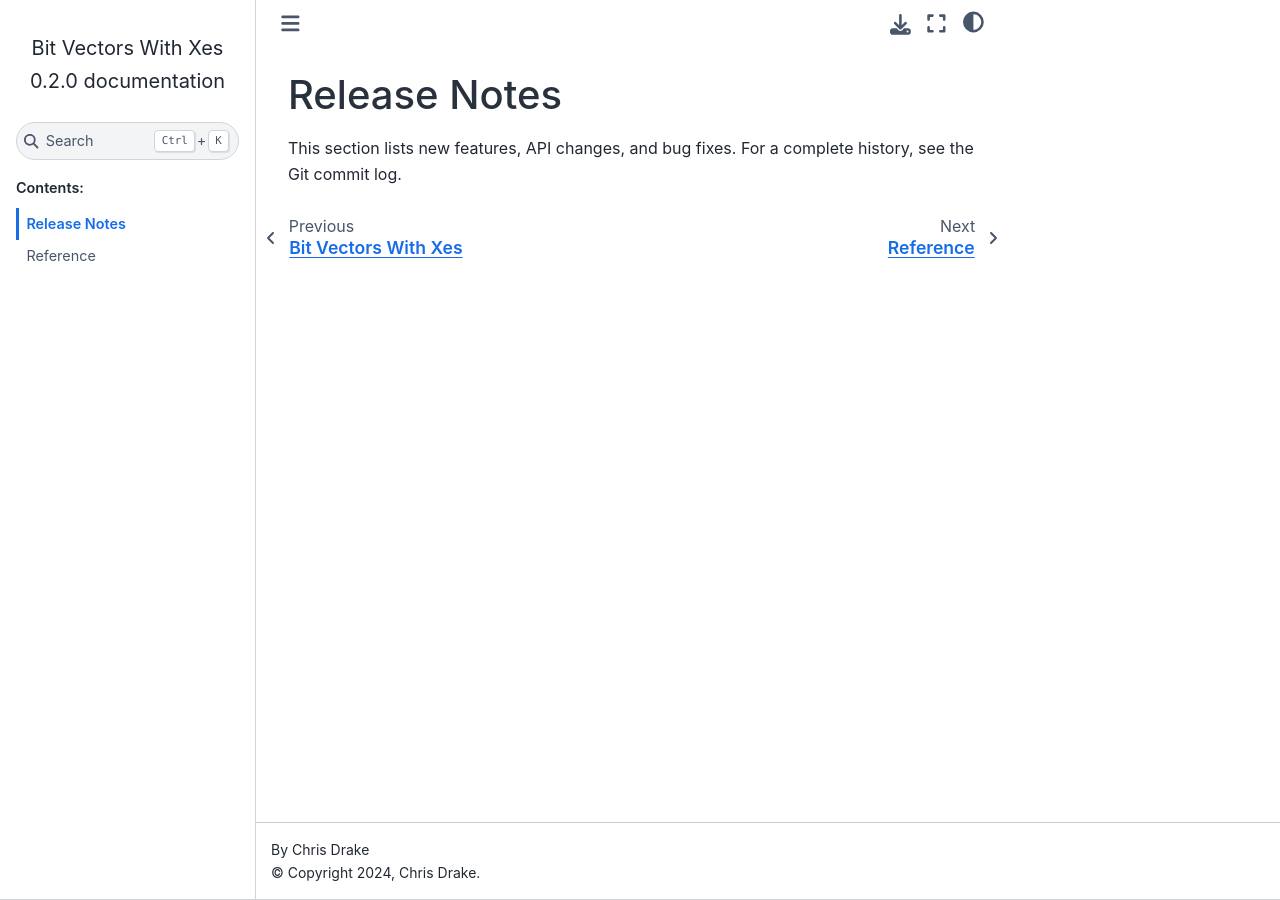
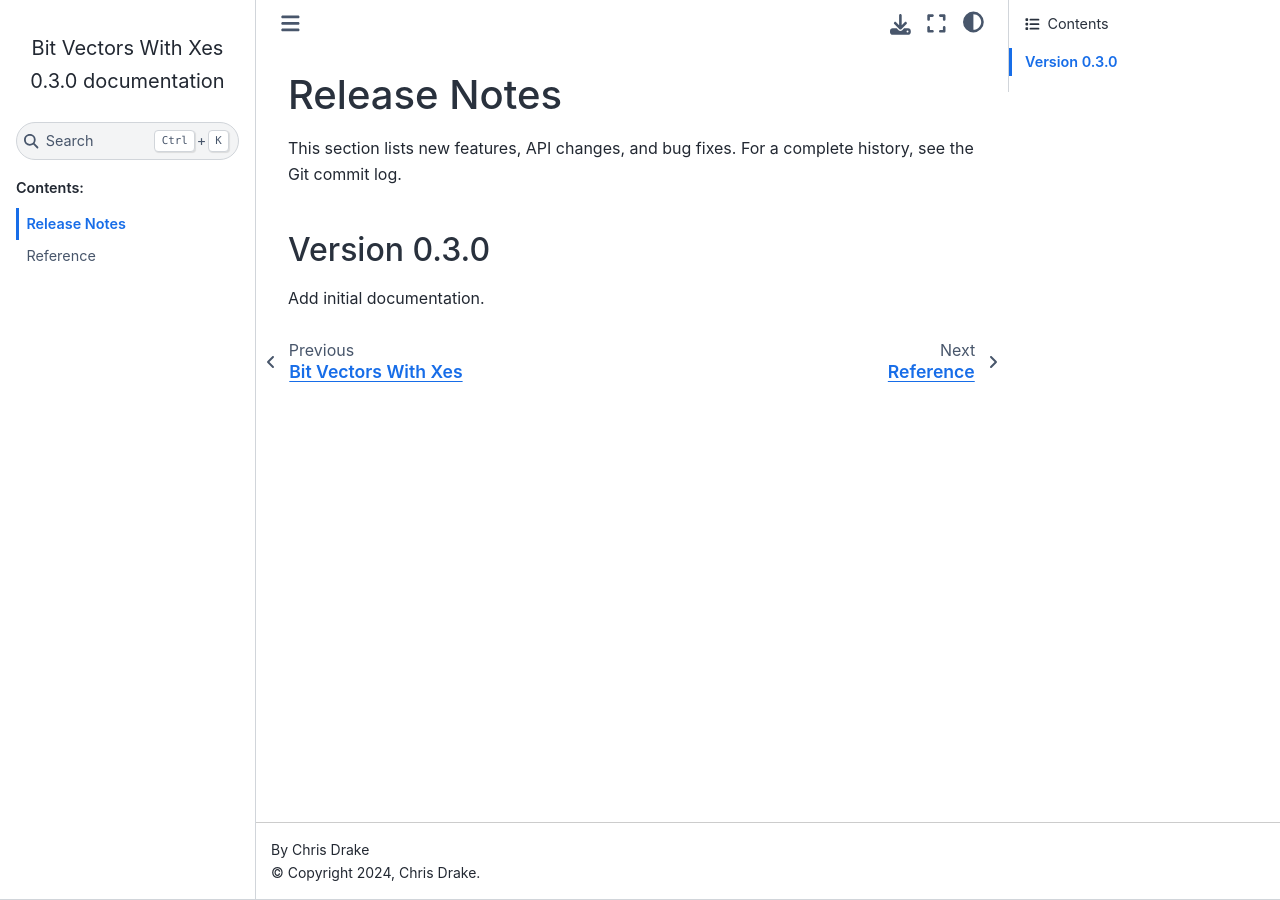
Before and after one commit to cjdrake/bvwx, a Sphinx documentation site: the page built from doc/source/release_notes.rst, in a window 1280 px wide. Built offline with Sphinx 7.4.7 and the Sphinx Book theme 1.1.4, drawn with Linux system fonts in a browser that asks for light colours.

Commit message:
Release 0.3.0

```diff
--- a/doc/source/release_notes.rst
+++ b/doc/source/release_notes.rst
@@ -4,3 +4,8 @@
 
 This section lists new features, API changes, and bug fixes.
 For a complete history, see the Git commit log.
+
+Version 0.3.0
+=============
+
+Add initial documentation.
--- a/pyproject.toml
+++ b/pyproject.toml
@@ -1,6 +1,6 @@
 [project]
 name = "bvwx"
-version = "0.2.0"
+version = "0.3.0"
 description = "Bit Vectors With Xes"
 readme = "README.md"
 
```
